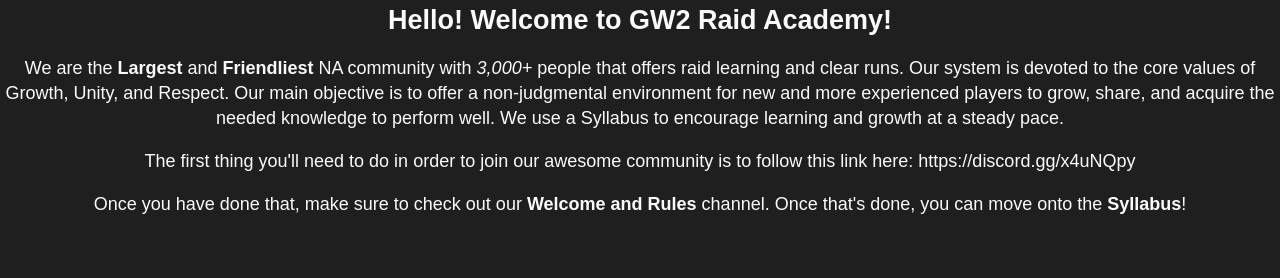
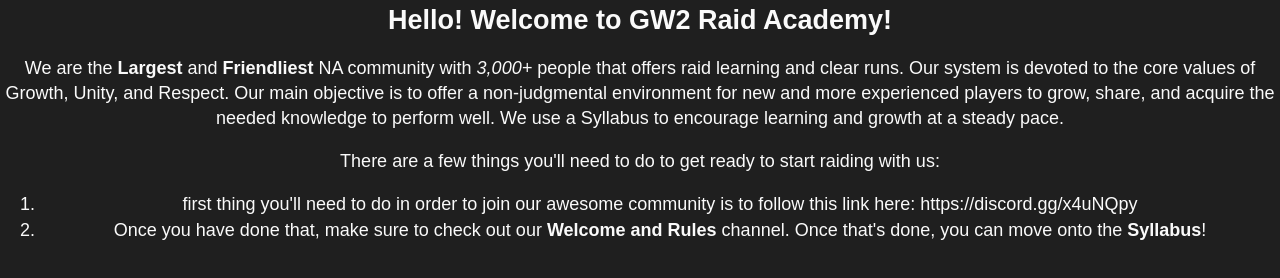
Before and after one commit to gw2raidacademy/gw2raidacademy.github.io, a plain HTML site: page getting-started.html in a window 1280 px wide. Shown: the part 64-342 px from the top of the page. Drawn offline with Linux system fonts and the light colour scheme; a web font is replaced by a local one.

Commit message:
changed paragraphs to list

```diff
--- a/getting-started.html
+++ b/getting-started.html
@@ -1,5 +1,5 @@
 <html>
-    <head>
+  <head>
     <title>Getting Started With GW2RA</title>
     <link rel="stylesheet" href="https://use.typekit.net/oua7kfe.css">
     <style type="text/css">
@@ -85,9 +85,12 @@
       <h1>Getting Started!</h1>
         <h2>Hello! Welcome to GW2 Raid Academy!</h2>
         <p>We are the <strong>Largest</strong> and <strong>Friendliest</strong> NA community with <em>3,000+</em> people that offers raid learning and clear runs. Our system is devoted to the core values of Growth, Unity, and Respect. Our main objective is to offer a non-judgmental environment for new and more experienced players to grow, share, and acquire the needed knowledge to perform well. We use a Syllabus to encourage learning and growth at a steady pace.</p>
-        <p>The first thing you'll need to do in order to join our awesome community is to follow this link here: https://discord.gg/x4uNQpy</p>
+        <p>There are a few things you'll need to do to get ready to start raiding with us:</p>
+        <ol>
+          <li>first thing you'll need to do in order to join our awesome community is to follow this link here: https://discord.gg/x4uNQpy</li>
             <!--Link not working for Discord above-->
-        <p>Once you have done that, make sure to check out our <strong>Welcome and Rules</strong> channel. Once that's done, you can move onto the <strong>Syllabus</strong>!</p>
+          <li>Once you have done that, make sure to check out our <strong>Welcome and Rules</strong> channel. Once that's done, you can move onto the <strong>Syllabus</strong>!</li>
+        </ol>
     </div>
   </body>
 </html>
```
